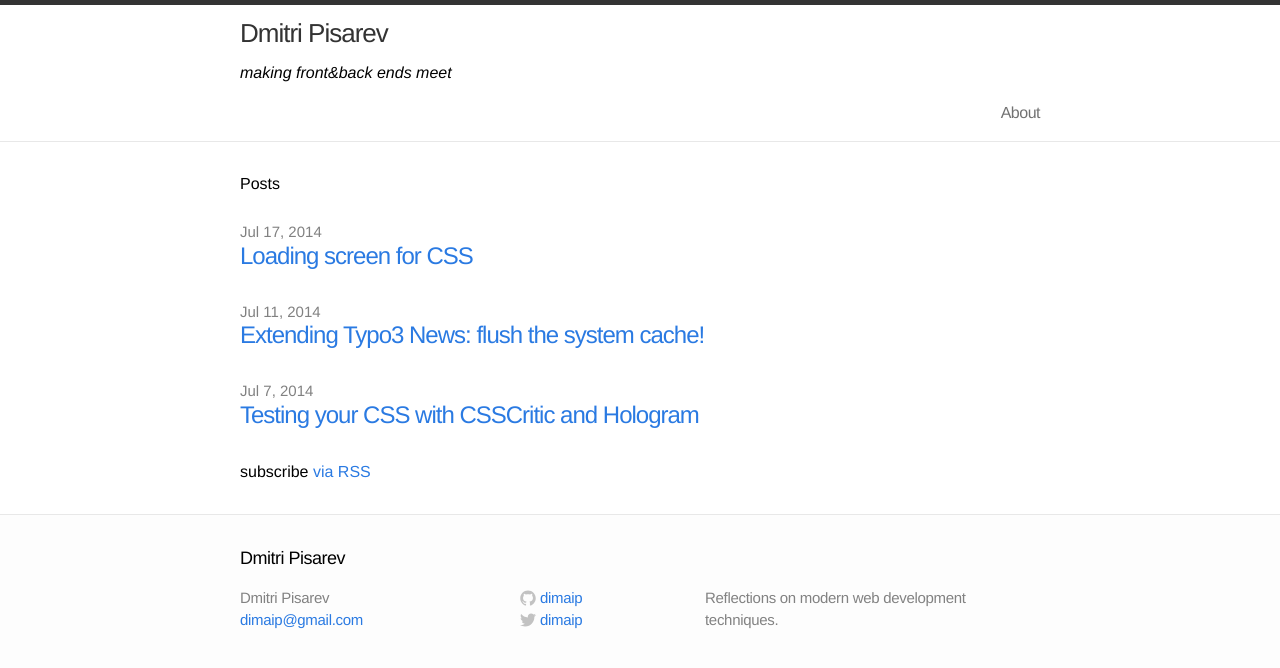
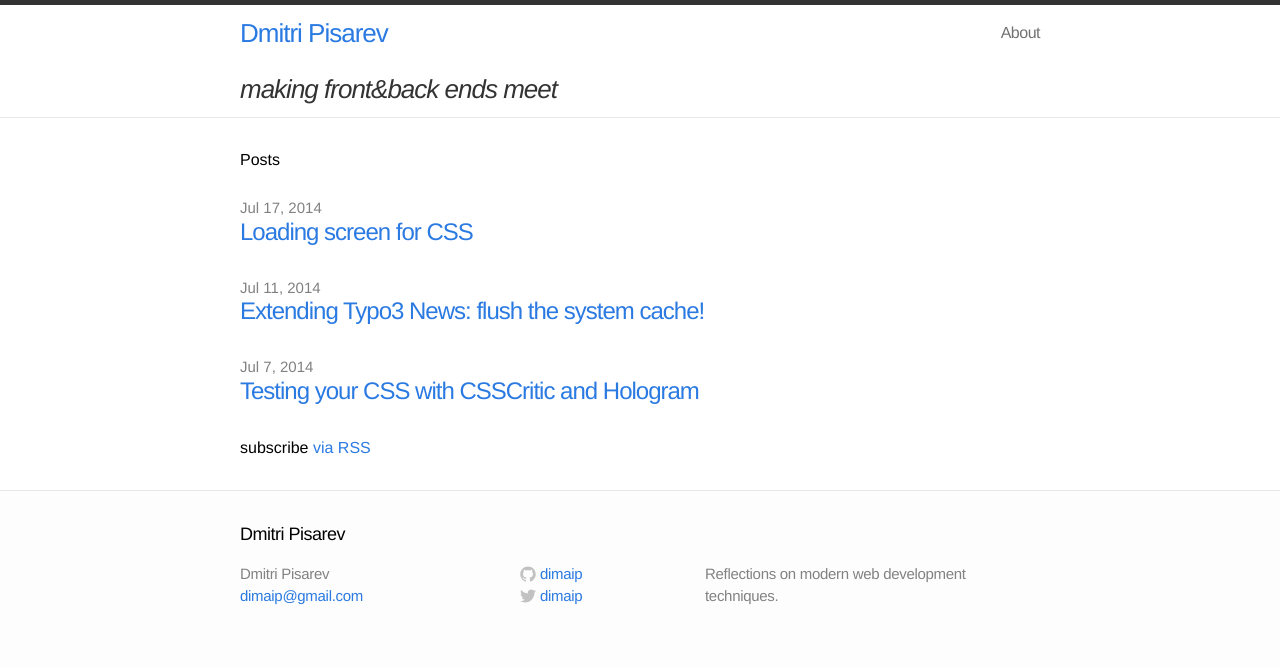
Before and after one commit to dimaip/dimaip.github.io, a Jekyll site: the page built from index.html, in a window 1280 px wide. Shown: the top 668 px of the page. Built offline with Jekyll 4.4.1, drawn with Linux system fonts in a browser that asks for light colours.

Commit message:
Update header.html

```diff
--- a/_includes/header.html
+++ b/_includes/header.html
@@ -1,10 +1,10 @@
 <header class="site-header">
 
   <div class="wrap">
-
-    <a class="site-title" href="{{ site.baseurl }}/">{{ site.title }}</a>
-    <div class="site-title__moto" href="{{ site.baseurl }}/">{{ site.moto }}</div>
-
+    <div class="site-title">
+        <a class="site-title__link" href="{{ site.baseurl }}/">{{ site.title }}</a>
+        <div class="site-title__moto" href="{{ site.baseurl }}/">{{ site.moto }}</div>
+    </div>
     <nav class="site-nav">
       <a href="#" class="menu-icon">
         <svg version="1.1" xmlns="http://www.w3.org/2000/svg" xmlns:xlink="http://www.w3.org/1999/xlink" x="0px" y="0px"
```
